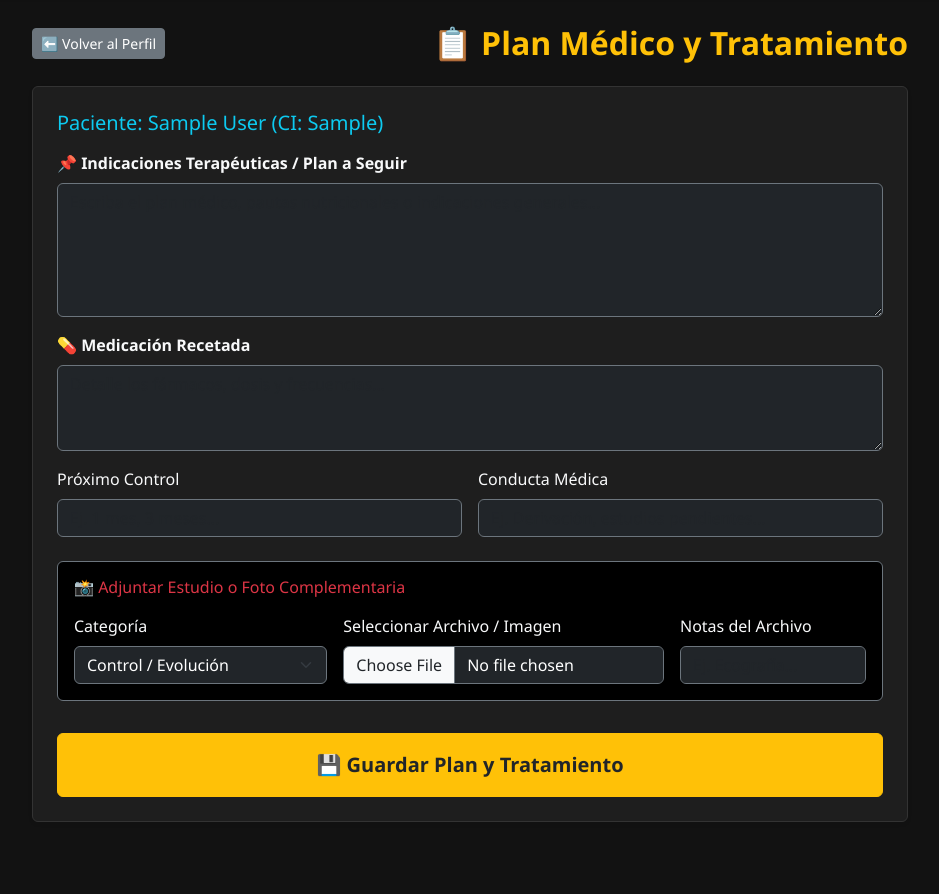
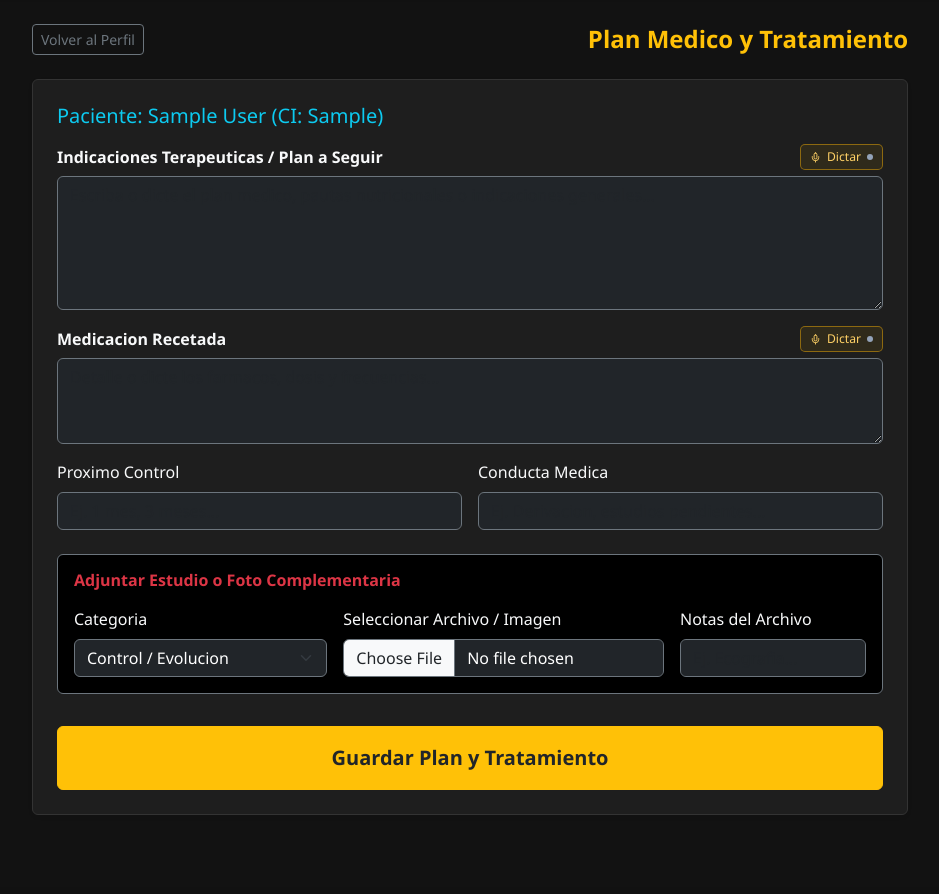
Before and after one commit to patriciafranco-web/metabolysisdem, a Flask app: page /patient/edit/1 in a window 1280 px wide. Shown: the part 61-955 px from the top of the page, without its empty margins (170-1109 px from the left). After the commit the page ends 876 px from the top, so only its background shows below. Run offline with Flask 3, Linux system fonts and the light colour scheme; the visitor is signed in with stand-in values (Sample User, id 1); tables that the repository leaves empty hold one stand-in row (values such as "Sample post").

Commit message:
Update edit_patient.html

```diff
--- a/templates/edit_patient.html
+++ b/templates/edit_patient.html
@@ -1,9 +1,60 @@
 {% extends "base.html" %}
 {% block content %}
+<style>
+    .field-header-row {
+        display: flex;
+        justify-content: space-between;
+        align-items: center;
+        gap: 8px;
+        margin-bottom: 6px;
+        flex-wrap: wrap;
+    }
+    .btn-voice-treat {
+        display: inline-flex;
+        align-items: center;
+        gap: 6px;
+        padding: 3px 9px;
+        font-size: 0.76rem;
+        font-weight: 500;
+        border-radius: 5px;
+        border: 1px solid rgba(255, 183, 3, 0.45);
+        background-color: rgba(255, 183, 3, 0.08);
+        color: #ffd166;
+        cursor: pointer;
+        transition: all 0.2s ease;
+    }
+    .btn-voice-treat:hover {
+        background-color: rgba(255, 183, 3, 0.16);
+        color: #fff;
+    }
+    .btn-voice-treat.is-recording {
+        border-color: #ef4444;
+        background-color: rgba(239, 68, 68, 0.16);
+        color: #fca5a5;
+    }
+    .voice-dot {
+        width: 6px;
+        height: 6px;
+        border-radius: 50%;
+        background-color: #94a3b8;
+        display: inline-block;
+    }
+    .btn-voice-treat.is-recording .voice-dot {
+        background-color: #ef4444;
+        box-shadow: 0 0 0 3px rgba(239, 68, 68, 0.25);
+        animation: voicePulse 1.3s infinite;
+    }
+    @keyframes voicePulse {
+        0% { transform: scale(0.95); opacity: 1; }
+        70% { transform: scale(1.15); opacity: 0.75; }
+        100% { transform: scale(0.95); opacity: 1; }
+    }
+</style>
+
 <div class="container pb-5" style="max-width: 900px;">
-    <div class="d-flex justify-content-between align-items-center mb-4">
-        <a href="{{ url_for('patient_detail', id=patient.id) }}" class="btn btn-secondary btn-sm">⬅️ Volver al Perfil</a>
-        <h2 class="text-warning fw-bold m-0">📋 Plan Médico y Tratamiento</h2>
+    <div class="d-flex justify-content-between align-items-center mb-4 flex-wrap gap-2">
+        <a href="{{ url_for('patient_detail', id=patient.id) }}" class="btn btn-outline-secondary btn-sm">Volver al Perfil</a>
+        <h2 class="text-warning fw-bold m-0 fs-4">Plan Medico y Tratamiento</h2>
     </div>
 
     <div class="card p-4 shadow-sm" style="background-color: #1e1e1e; border: 1px solid #333;">
@@ -11,36 +62,58 @@
 
         <form method="POST" action="{{ url_for('edit_treatment', patient_id=patient.id) }}" enctype="multipart/form-data">
             <div class="mb-3">
-                <label class="form-label text-light fw-bold">📌 Indicaciones Terapéuticas / Plan a Seguir</label>
-                <textarea class="form-control bg-dark text-white border-secondary" name="indicaciones_tratamiento" rows="5" placeholder="Escriba el plan médico, pautas nutricionales o indicaciones generales...">{{ record.indicaciones_tratamiento if record else '' }}</textarea>
+                <div class="field-header-row">
+                    <label class="form-label text-light fw-bold m-0">Indicaciones Terapeuticas / Plan a Seguir</label>
+                    <button type="button" class="btn-voice-treat" data-target="indicaciones_tratamiento" onclick="toggleDictadoPlan(this)">
+                        <svg width="11" height="11" viewBox="0 0 24 24" fill="none" stroke="currentColor" stroke-width="2" stroke-linecap="round" stroke-linejoin="round" aria-hidden="true">
+                            <path d="M12 2a3 3 0 0 0-3 3v7a3 3 0 0 0 6 0V5a3 3 0 0 0-3-3Z"></path>
+                            <path d="M19 10v2a7 7 0 0 1-14 0v-2"></path>
+                            <line x1="12" y1="19" x2="12" y2="22"></line>
+                        </svg>
+                        <span class="voice-label">Dictar</span>
+                        <span class="voice-dot"></span>
+                    </button>
+                </div>
+                <textarea class="form-control bg-dark text-white border-secondary" name="indicaciones_tratamiento" rows="5" placeholder="Escriba o dicte el plan medico, pautas nutricionales o indicaciones generales...">{{ record.indicaciones_tratamiento if record else '' }}</textarea>
             </div>
 
             <div class="mb-3">
-                <label class="form-label text-light fw-bold">💊 Medicación Recetada</label>
-                <textarea class="form-control bg-dark text-white border-secondary" name="medications" rows="3" placeholder="Detalle los fármacos, dosis y frecuencias...">{{ record.medications if record else '' }}</textarea>
+                <div class="field-header-row">
+                    <label class="form-label text-light fw-bold m-0">Medicacion Recetada</label>
+                    <button type="button" class="btn-voice-treat" data-target="medications" onclick="toggleDictadoPlan(this)">
+                        <svg width="11" height="11" viewBox="0 0 24 24" fill="none" stroke="currentColor" stroke-width="2" stroke-linecap="round" stroke-linejoin="round" aria-hidden="true">
+                            <path d="M12 2a3 3 0 0 0-3 3v7a3 3 0 0 0 6 0V5a3 3 0 0 0-3-3Z"></path>
+                            <path d="M19 10v2a7 7 0 0 1-14 0v-2"></path>
+                            <line x1="12" y1="19" x2="12" y2="22"></line>
+                        </svg>
+                        <span class="voice-label">Dictar</span>
+                        <span class="voice-dot"></span>
+                    </button>
+                </div>
+                <textarea class="form-control bg-dark text-white border-secondary" name="medications" rows="3" placeholder="Detalle o dicte los farmacos, dosis y frecuencias...">{{ record.medications if record else '' }}</textarea>
             </div>
 
             <div class="row g-3 mb-4">
                 <div class="col-md-6">
-                    <label class="form-label text-light">Próximo Control</label>
+                    <label class="form-label text-light">Proximo Control</label>
                     <input type="text" class="form-control bg-dark text-white border-secondary" name="proximo_control" value="{{ record.proximo_control if record else '' }}" placeholder="Ej. 1 mes, 3 meses...">
                 </div>
                 <div class="col-md-6">
-                    <label class="form-label text-light">Conducta Médica</label>
-                    <input type="text" class="form-control bg-dark text-white border-secondary" name="conducta_medica" value="{{ record.conducta_medica if record else '' }}" placeholder="Ej. Derivación, estudios pendientes...">
+                    <label class="form-label text-light">Conducta Medica</label>
+                    <input type="text" class="form-control bg-dark text-white border-secondary" name="conducta_medica" value="{{ record.conducta_medica if record else '' }}" placeholder="Ej. Derivacion, estudios pendientes...">
                 </div>
             </div>
 
             <div class="card bg-black border-secondary p-3 mb-4">
-                <h6 class="text-danger mb-3">📸 Adjuntar Estudio o Foto Complementaria</h6>
+                <h6 class="text-danger fw-semibold mb-3">Adjuntar Estudio o Foto Complementaria</h6>
                 <div class="row g-3">
                     <div class="col-md-4">
-                        <label class="form-label text-light">Categoría</label>
+                        <label class="form-label text-light">Categoria</label>
                         <select class="form-select bg-dark text-white border-secondary" name="photo_category">
-                            <option value="Evolución">Control / Evolución</option>
-                            <option value="Estudios / Ecografía">Estudio / Ecografía / TAC</option>
+                            <option value="Evolución">Control / Evolucion</option>
+                            <option value="Estudios / Ecografía">Estudio / Ecografia / TAC</option>
                             <option value="Antes">Foto Inicial (Antes)</option>
-                            <option value="Después">Resultado Final (Después)</option>
+                            <option value="Después">Resultado Final (Despues)</option>
                         </select>
                     </div>
                     <div class="col-md-5">
@@ -49,24 +122,100 @@
                     </div>
                     <div class="col-md-3">
                         <label class="form-label text-light">Notas del Archivo</label>
-                        <input type="text" class="form-control bg-dark text-white border-secondary" name="photo_notes" placeholder="Ej. Ecografía...">
+                        <input type="text" class="form-control bg-dark text-white border-secondary" name="photo_notes" placeholder="Ej. Ecografia...">
                     </div>
                 </div>
             </div>
 
-            <button type="submit" class="btn btn-warning fw-bold text-dark w-100 py-3 mt-2 fs-5">💾 Guardar Plan y Tratamiento</button>
+            <button type="submit" class="btn btn-warning fw-bold text-dark w-100 py-3 mt-2 fs-5">Guardar Plan y Tratamiento</button>
         </form>
     </div>
 </div>
 
 <script>
+let planRecognition = null;
+let planActiveButton = null;
+
+function resetPlanVoiceButton(btn) {
+    if (!btn) return;
+    btn.classList.remove("is-recording");
+    const lbl = btn.querySelector(".voice-label");
+    if (lbl) lbl.textContent = "Dictar";
+}
+
+function toggleDictadoPlan(btn) {
+    const SpeechRecognition = window.SpeechRecognition || window.webkitSpeechRecognition;
+    if (!SpeechRecognition) return;
+
+    if (planActiveButton === btn && planRecognition) {
+        planRecognition.stop();
+        return;
+    }
+
+    if (planRecognition) {
+        planRecognition.stop();
+    }
+
+    const targetName = btn.getAttribute("data-target");
+    const campo = document.querySelector('[name="' + targetName + '"]');
+    if (!campo) return;
+
+    const recognition = new SpeechRecognition();
+    recognition.lang = "es-PY";
+    recognition.continuous = true;
+    recognition.interimResults = false;
+
+    recognition.onstart = () => {
+        planRecognition = recognition;
+        planActiveButton = btn;
+        btn.classList.add("is-recording");
+        const lbl = btn.querySelector(".voice-label");
+        if (lbl) lbl.textContent = "Detener";
+    };
+
+    recognition.onresult = (event) => {
+        let nuevoTexto = "";
+        for (let i = event.resultIndex; i < event.results.length; i++) {
+            if (event.results[i].isFinal) {
+                nuevoTexto += event.results[i][0].transcript + " ";
+            }
+        }
+        if (nuevoTexto.trim()) {
+            const sep = campo.value && !campo.value.endsWith(" ") && !campo.value.endsWith("\n") ? " " : "";
+            campo.value += sep + nuevoTexto.trim();
+            campo.dispatchEvent(new Event("input", { bubbles: true }));
+        }
+    };
+
+    recognition.onerror = () => {
+        resetPlanVoiceButton(btn);
+        if (planActiveButton === btn) {
+            planRecognition = null;
+            planActiveButton = null;
+        }
+    };
+
+    recognition.onend = () => {
+        resetPlanVoiceButton(btn);
+        if (planActiveButton === btn) {
+            planRecognition = null;
+            planActiveButton = null;
+        }
+    };
+
+    recognition.start();
+}
+
 document.addEventListener("DOMContentLoaded", function() {
     var form = document.querySelector("form");
-    if(form) {
-        form.addEventListener("submit", function(e) {
+    if (form) {
+        form.addEventListener("submit", function() {
+            if (planRecognition) {
+                planRecognition.stop();
+            }
             var btn = form.querySelector("button[type='submit']");
-            if(btn) {
-                btn.innerHTML = "⏳ Guardando, por favor espere...";
+            if (btn) {
+                btn.textContent = "Guardando, por favor espere...";
                 btn.classList.add("disabled");
                 btn.style.pointerEvents = "none";
             }
```
